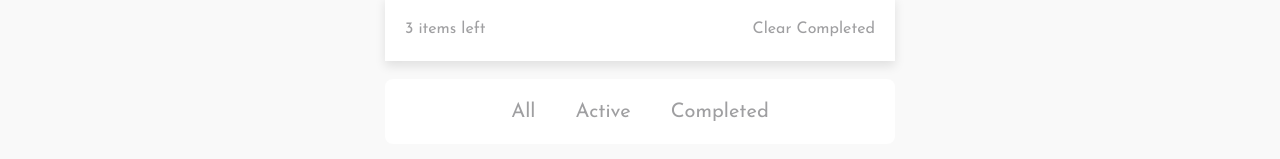
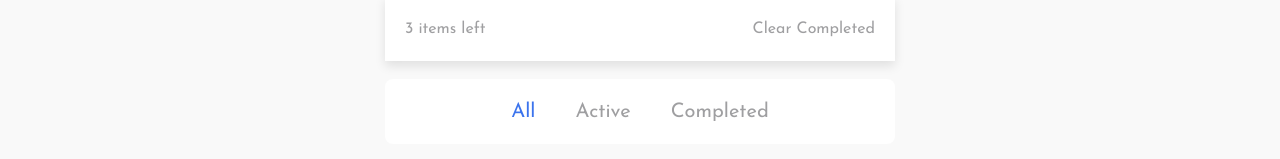
Before and after one commit to julian-leahy/react-todo-with-theme-switcher, a React (Create React App) app: page / in a window 1280 px wide. Shown: the part 397-556 px from the top of the page. Built offline with nearby package versions, Linux system fonts and the light colour scheme.

Commit message:
add function to filter items

```diff
--- a/src/App.js
+++ b/src/App.js
@@ -7,9 +7,18 @@ import ListFooter from './components/list-footer/ListFooter';
 import TodoItem from './components/todo-item/TodoItem';
 import { nanoid } from 'nanoid';
 
+const FILTER = {
+  all: () => true,
+  active: task => task.completed === false,
+  completed: task => task.completed === true
+}
+
+const FILTER_BTNS = Object.keys(FILTER)
+
 function App({ data }) {
 
   const [taskList, setTaskList] = useState(data || []);
+  const [filterBy, setFilterBy] = useState('all');
 
   const numbTasks = taskList.length;
 
@@ -47,7 +56,11 @@ function App({ data }) {
     setTaskList(clearAll);
   }
 
-  const tasks = taskList.map(({ id, name, completed }) => (
+  const filterItems = (filter) => {
+    setFilterBy(filter);
+  }
+
+  const tasks = taskList.filter(FILTER[filterBy]).map(({ id, name, completed }) => (
     <TodoItem
       key={id}
       id={id}
@@ -69,9 +82,11 @@ function App({ data }) {
         </ul>
         <ListFooter numbTasks={numbTasks} clearCompleted={clearCompleted} />
         <div className="filter-controls item">
-          <FilterBtn name={'all'} />
-          <FilterBtn name={'active'} />
-          <FilterBtn name={'completed'} />
+          {
+            FILTER_BTNS.map((name, idx) => (
+              <FilterBtn key={idx} name={name} filterItems={filterItems} filterBy={filterBy} />
+            ))
+          }
         </div>
       </div>
     </div>
--- a/src/components/filter-btn/FilterBtn.js
+++ b/src/components/filter-btn/FilterBtn.js
@@ -1,8 +1,12 @@
 import './FilterBtn.css';
 
-function FilterBtn({ name }) {
+function FilterBtn({ name, filterItems, filterBy }) {
+    const active = name === filterBy;
     return (
-        <button className="btn btn__filter">{name}</button>
+        <button
+            className={`${active ? 'btn__filter-active' : ''} btn btn__filter`}
+            aria-pressed={active}
+            onClick={() => filterItems(name)}>{name}</button>
     )
 }
 
```
